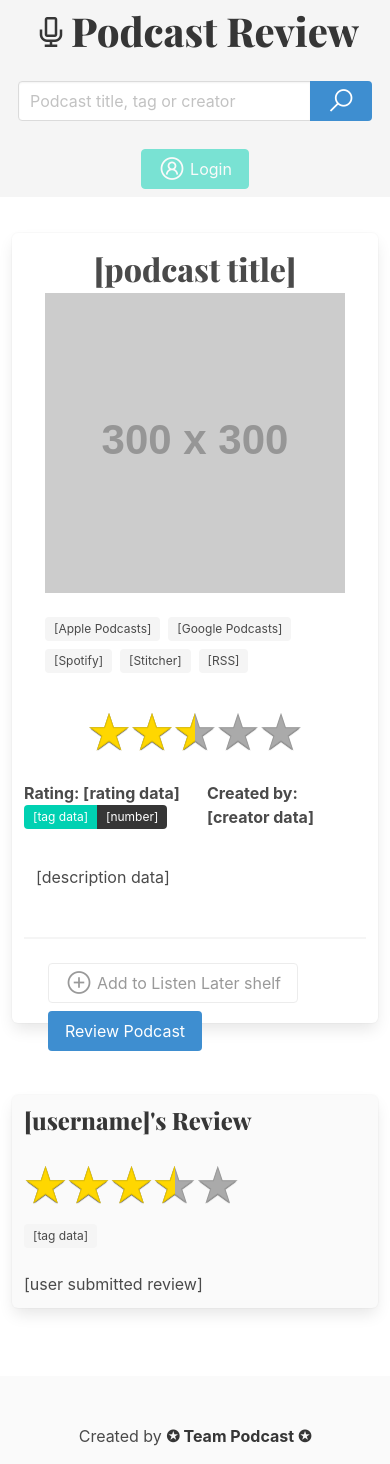
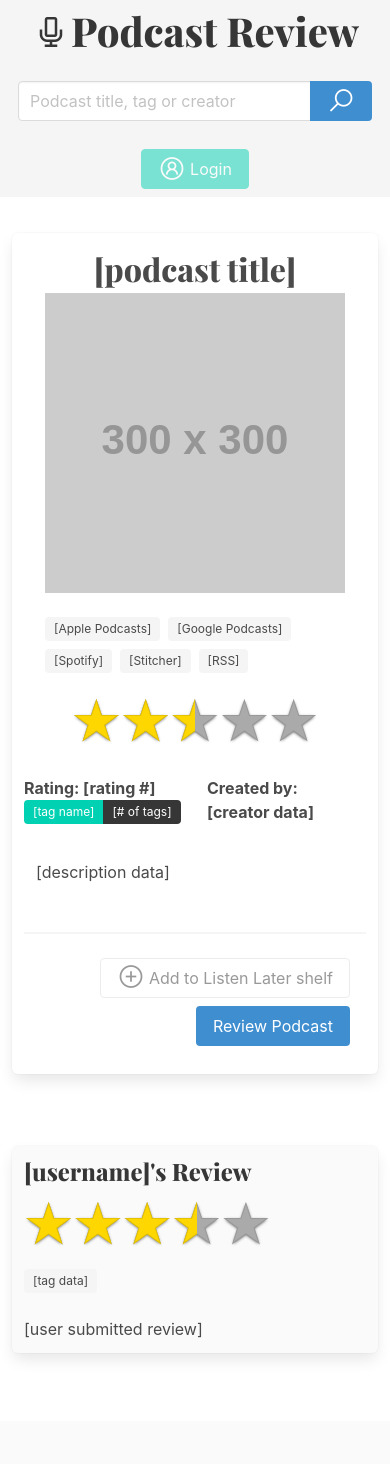
Before and after one commit to dapierce/podcastreview, an Angular app in the folder podcastreview-frontend/: page / in a window 390 px wide. Shown: the top 1464 px of the page. Built offline with nearby package versions, Linux system fonts and the light colour scheme.

Commit message:
Fix styling and spacing in Podcast Details. - Buttons now stay within podcast card margins when phone size width. - Rating star sizing and margin to make more consistent spacing.

```diff
--- a/podcastreview-frontend/src/app/components/podcast-details/podcast-details.component.css
+++ b/podcastreview-frontend/src/app/components/podcast-details/podcast-details.component.css
@@ -1,17 +1,5 @@
 .la-plus-circle {
   margin-right: 4px;
-}
-
-.la-star,
-.la-star-half {
-  font-size: 42px;
-  text-shadow: 0 1px 0 #666;
-}
-.star-unfilled {
-  color: #999;
-}
-.star-filled {
-  color: gold;
 }
 .ratings {
   font-family: Times;
@@ -19,8 +7,8 @@
   vertical-align: middle;
   display: inline-block;
   color: #aaa;
-  text-shadow: 0 1px 1px #666;
   overflow: hidden;
+  margin-top: -1em;
 }
 .full-stars {
   position: absolute;
@@ -33,9 +21,10 @@
 .empty-stars:before,
 .full-stars:before {
   content: "\2605\2605\2605\2605\2605";
-  font-size: 48px;
+  font-size: 55px;
 }
 .empty-stars:before {
+  text-shadow: 0 1px 3px #666;
   -webkit-text-stroke: 1px #999;
 }
 .full-stars:before {
@@ -66,3 +55,10 @@
 .podcast_details__review_buttons {
   padding-top: 0;
 }
+.podcast_details__review_buttons {
+  justify-content: flex-end;
+  padding-bottom: 1rem;
+}
+.button {
+  margin-right: 0;
+}
--- a/podcastreview-frontend/src/app/components/podcast-details/podcast-details.component.html
+++ b/podcastreview-frontend/src/app/components/podcast-details/podcast-details.component.html
@@ -38,18 +38,18 @@
           <div class="column is-flex center-in-col podcast_details__desc_col">
             <div class="ratings" aria-hidden="true">
               <div class="empty-stars"></div>
-              <!-- TODO: calculate width by dividing rating / 5 * 100 -->
+              <!-- TODO: calculate width by rating / 5 * 100 -->
               <div class="full-stars" style="width:50%"></div>
             </div>
           </div>
           <div class="columns is-mobile">
             <div class="column">
-              <p id="rating" class="info-heading">Rating: [rating data]</p>
+              <p id="rating" class="info-heading">Rating: [rating #]</p>
               <div class="field is-grouped is-grouped-multiline">
                 <div class="control">
                   <div class="tags has-addons">
-                    <span class="tag is-primary">[tag data]</span>
-                    <span class="tag is-dark">[number]</span>
+                    <span class="tag is-primary">[tag name]</span>
+                    <span class="tag is-dark">[# of tags]</span>
                   </div>
                 </div>
               </div>
@@ -69,16 +69,14 @@
         </div>
       </div>
       <hr />
-      <div class="section podcast_details__review_buttons">
-        <div class="buttons is-pulled-right">
-          <div class="control">
+      <div class="column is-flex podcast_details__review_buttons">
+        <div class="buttons is-right">
           <button id="later-shelf" class="button" disabled>
             <i class="las la-plus-circle"></i> Add to Listen Later shelf
           </button>
           <button id="review" class="button is-info">
             Review Podcast
           </button>
-          </div>
         </div>
       </div>
     </div>
```
Lines whose indentation alone changed are shown as unchanged.
